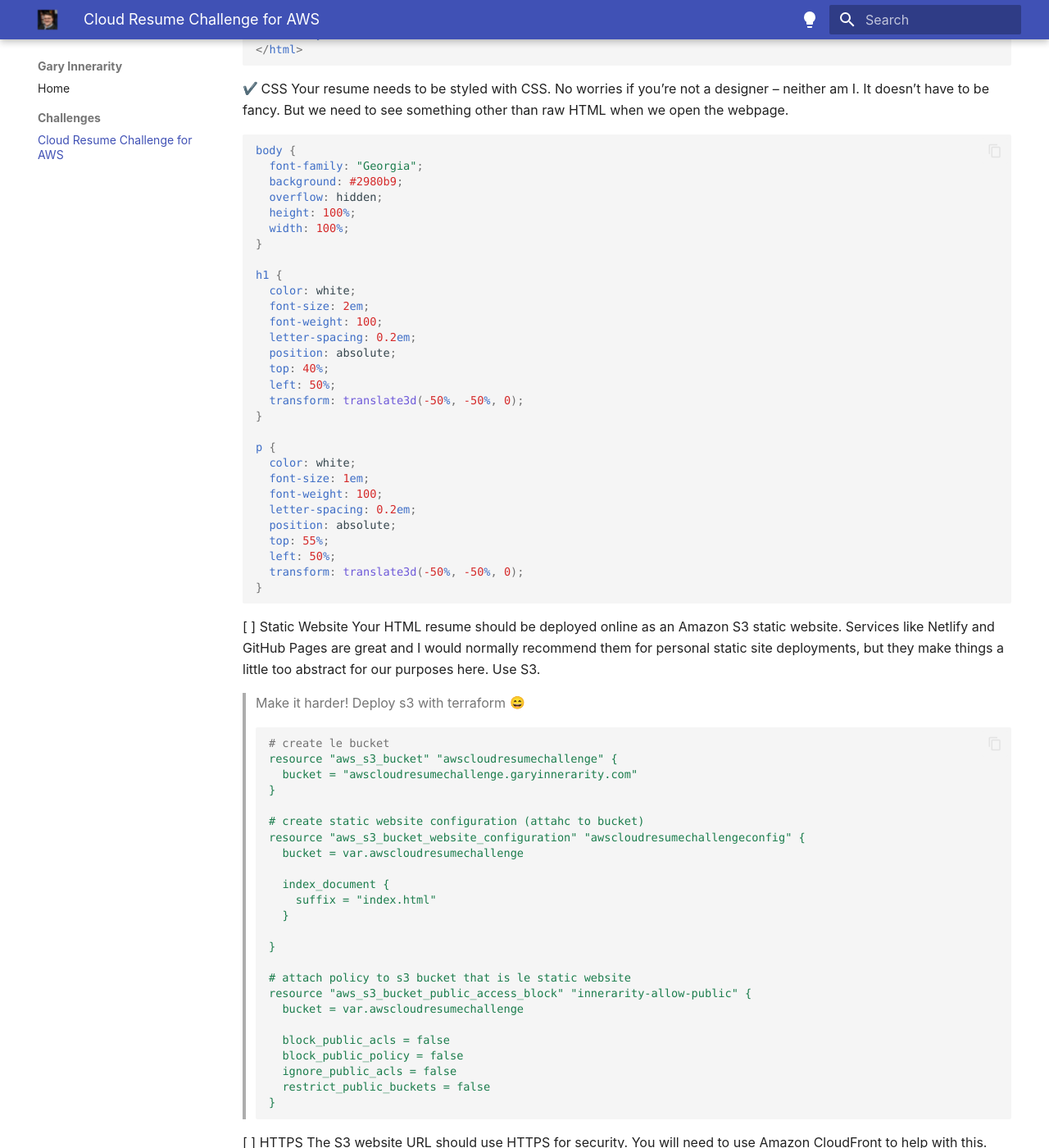
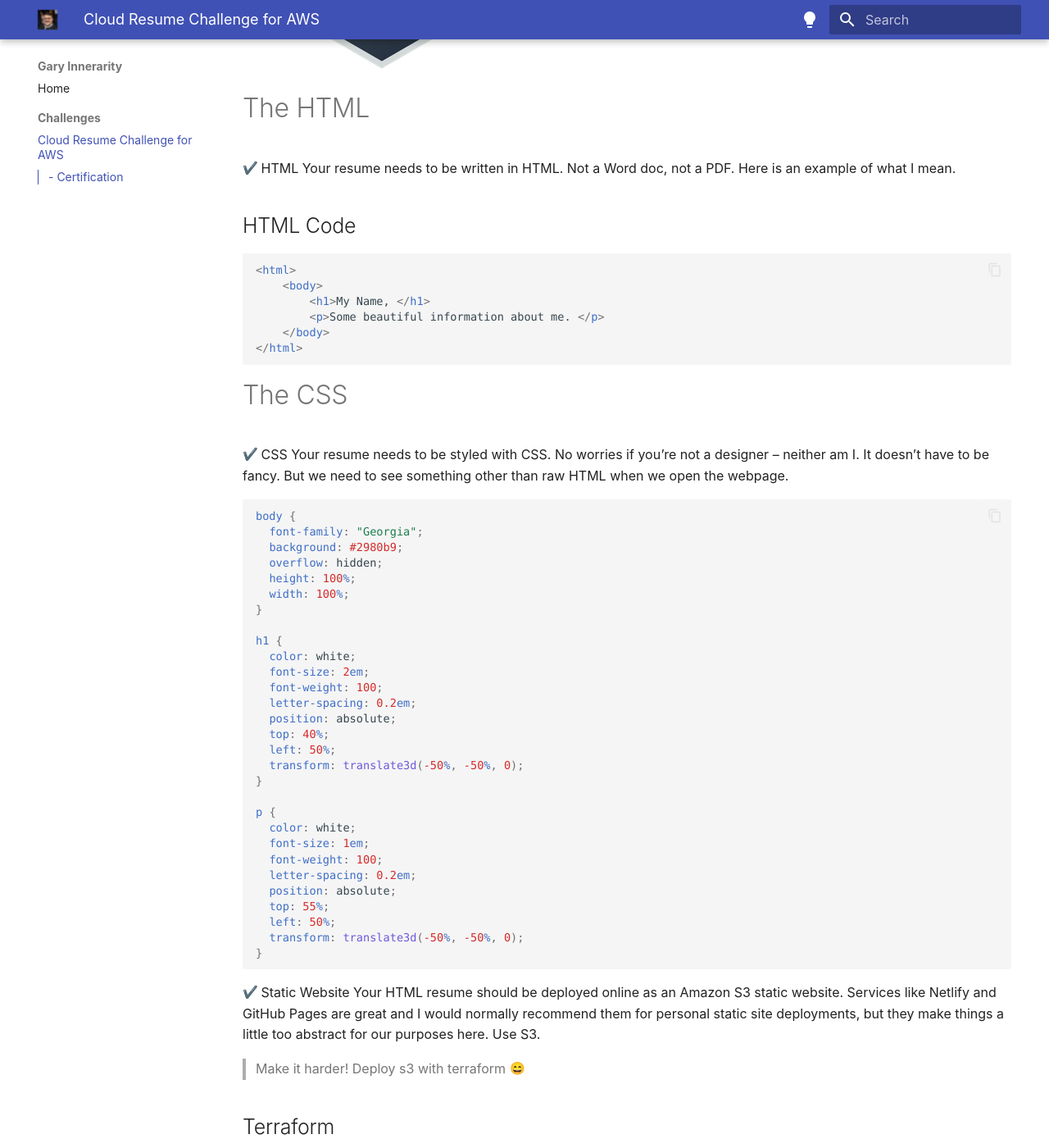
Before and after one commit to ospf2fullstack/garyinnerarity.com, an MkDocs documentation site: the page built from docs/cloud_resume/cloud_resume_challenge.md, in a window 1280 px wide and 1400 px high, scrolled down 879 px. Shown: the whole window at 82% size. Built offline with MkDocs 1.6.1 and Material for MkDocs 9.7.7, drawn with Linux system fonts in a browser that asks for light colours; emoji names are drawn with the system emoji font; some of the changed text lies outside the part shown.

Commit message:
Update cloud_resume_challenge.md

````diff
--- a/docs/cloud_resume/cloud_resume_challenge.md
+++ b/docs/cloud_resume/cloud_resume_challenge.md
@@ -3,14 +3,20 @@
 
 [My Completed Project](https://ospf2fullstack.github.io/garyinnerarity/){ .md-button }
 
+- [Certification](#certification)
+-
 
+# Certification
+## Pre-req
 :heavy_check_mark: [Certification](https://github.com/ospf2fullstack/docs/blob/main/docs/assets/img/AWS_CloudPract.png?raw=true)
 Your resume needs to have the AWS Cloud Practitioner certification on it. This is an introductory certification that orients you on the industry-leading AWS cloud.
 
 ![AWS CCP](../assets/img/AWS_CloudPract.png){ loading=lazy }
 
+# The HTML
 :heavy_check_mark: HTML
 Your resume needs to be written in HTML. Not a Word doc, not a PDF. Here is an example of what I mean.
+## HTML Code
 ```html
 <html>
     <body>
@@ -20,6 +26,7 @@
 </html>
 ```
 
+# The CSS
 :heavy_check_mark: CSS
 Your resume needs to be styled with CSS. No worries if you’re not a designer – neither am I. It doesn’t have to be fancy. But we need to see something other than raw HTML when we open the webpage.
 ```css
@@ -54,10 +61,12 @@
 }
 ```
 
-[ ] Static Website
+:heavy_check_mark: Static Website
 Your HTML resume should be deployed online as an Amazon S3 static website. Services like Netlify and GitHub Pages are great and I would normally recommend them for personal static site deployments, but they make things a little too abstract for our purposes here. Use S3.
 
 > Make it harder! Deploy s3 with terraform :smile:
+
+## Terraform
 ``` yaml
 # create le bucket
 resource "aws_s3_bucket" "awscloudresumechallenge" {
````
